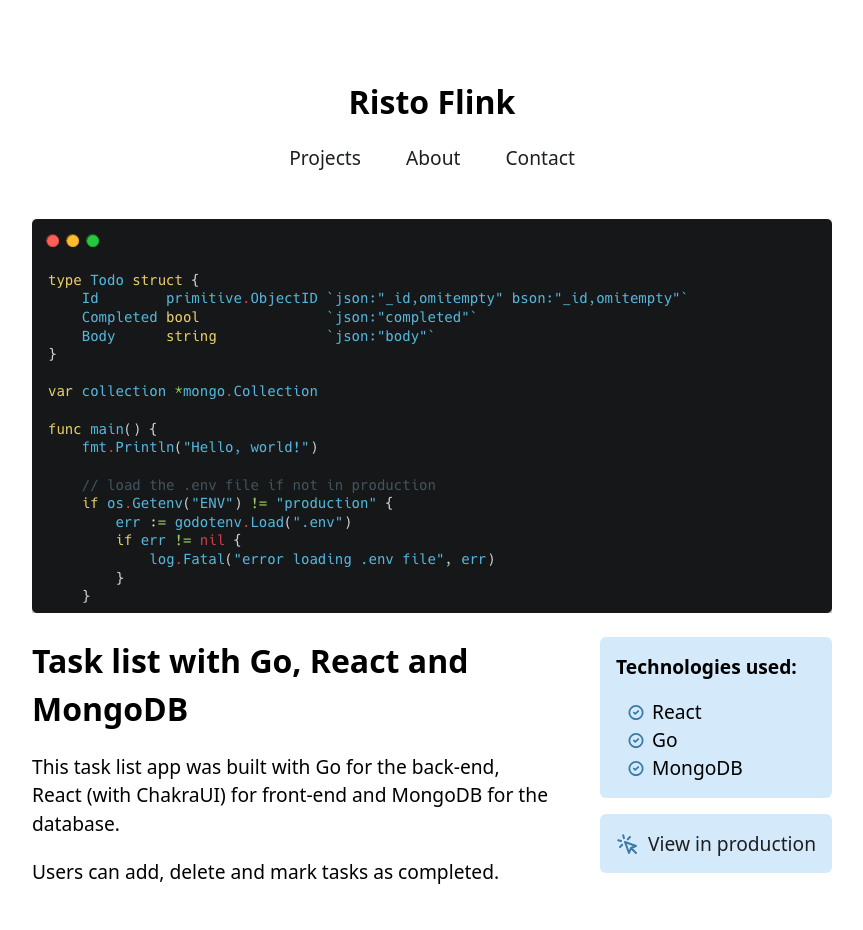
After one commit to RistoFlink/portfolio, a Flask app: page /project/task-list in a window 1280 px wide. The commit adds this page. Shown: the whole page, without its empty margins (208-1071 px from the left). Run offline with Flask 3, Linux system fonts and the light colour scheme.

Commit message:
Update portfolio

```diff
--- a/portfolio/__init__.py
+++ b/portfolio/__init__.py
@@ -1,5 +1,4 @@
 from flask import Flask, render_template, abort
-
 
 
 def create_app():
@@ -11,7 +10,7 @@ def create_app():
             "hero": "img/habit-tracker-code.png",
             "categories": ["python", "web", "mongodb"],
             "slug": "habit-tracking",
-            "prod": "https://rflink-habit-tracker.herokuapp.com"
+            "prod": "https://habit-tracker-flask.up.railway.app"
         },
         {
             "name": "Microblog with Python and MongoDB",
@@ -19,7 +18,15 @@ def create_app():
             "hero": "img/microblog.png",
             "categories": ["python", "web", "mongodb"],
             "slug": "microblog",
-            "prod": "https://rflink-microblog-app.herokuapp.com"
+            "prod": "https://python-microblog-production.up.railway.app/"
+        },
+        {
+            "name": "Task list with Go, React and MongoDB",
+            "thumb": "img/habit-tracking.png",
+            "hero": "img/tasklist.png",
+            "categories": ["go", "react", "mongodb"],
+            "slug": "task-list",
+            "prod": "https://go-tasks-production.up.railway.app/"
         },
         {
             "name": "Expanding an online store into the Estonian market",
@@ -28,14 +35,14 @@ def create_app():
             "categories": ["writing"],
             "slug": "thesis",
             "prod": "https://urn.fi/URN:NBN:fi:amk-2020100721092"
-        }
+        },
     ]
 
     slug_to_project = {project["slug"]: project for project in projects}
 
     @app.route("/")
     def home():
-        return render_template("home.html", projects = projects)
+        return render_template("home.html", projects=projects)
 
     @app.route("/about")
     def about():
@@ -49,7 +56,7 @@ def create_app():
     def project(slug):
         if slug not in slug_to_project:
             abort(404)
-        return render_template(f"project_{slug}.html", project = slug_to_project[slug])
+        return render_template(f"project_{slug}.html", project=slug_to_project[slug])
 
     @app.errorhandler(404)
     def page_not_found(error):
--- /dev/null
+++ b/portfolio/templates/project_task-list.html
@@ -0,0 +1,35 @@
+{% extends "base.html" %}
+
+{% block content %}
+    <main class="main main--project">
+        <div>
+            <img class="hero"
+            src="{{ url_for('static', filename=project['hero']) }}"
+            alt="A hand holding a pen, about to write something in a project planner."
+            >
+            <article class="project">
+                <article class="project__content">
+                    <h2 class="project__heading">{{ project["name"] }}</h2>
+                    <p>This task list app was built with Go for the back-end, React (with ChakraUI) for front-end and MongoDB for the database.</p>
+                    <p>Users can add, delete and mark tasks as completed.</p>
+                </article>
+
+                <section>
+                    <article class="project__meta-group">
+                        <h3 class="project__heading project__heading--meta">Technologies used:</h3>
+                        <ul class="technology-list">
+                            <li class="technology-list__item">React</li>
+                            <li class="technology-list__item">Go</li>
+                            <li class="technology-list__item">MongoDB</li>
+                        </ul>
+                    </article>
+                    <a class="cta" href="{{ project['prod']}}">
+                        <img class="cta__icon"
+                        src=" {{ url_for('static', filename='img/pointer.svg') }}">
+                        View in production
+                    </a>
+                </section>
+            </article>
+        </div>
+    </main>
+{% endblock %}
```
Also changed, not shown: portfolio/templates/about.html (+8 -7 lines), portfolio/static/img/tasklist.png (added), 1 other file.
